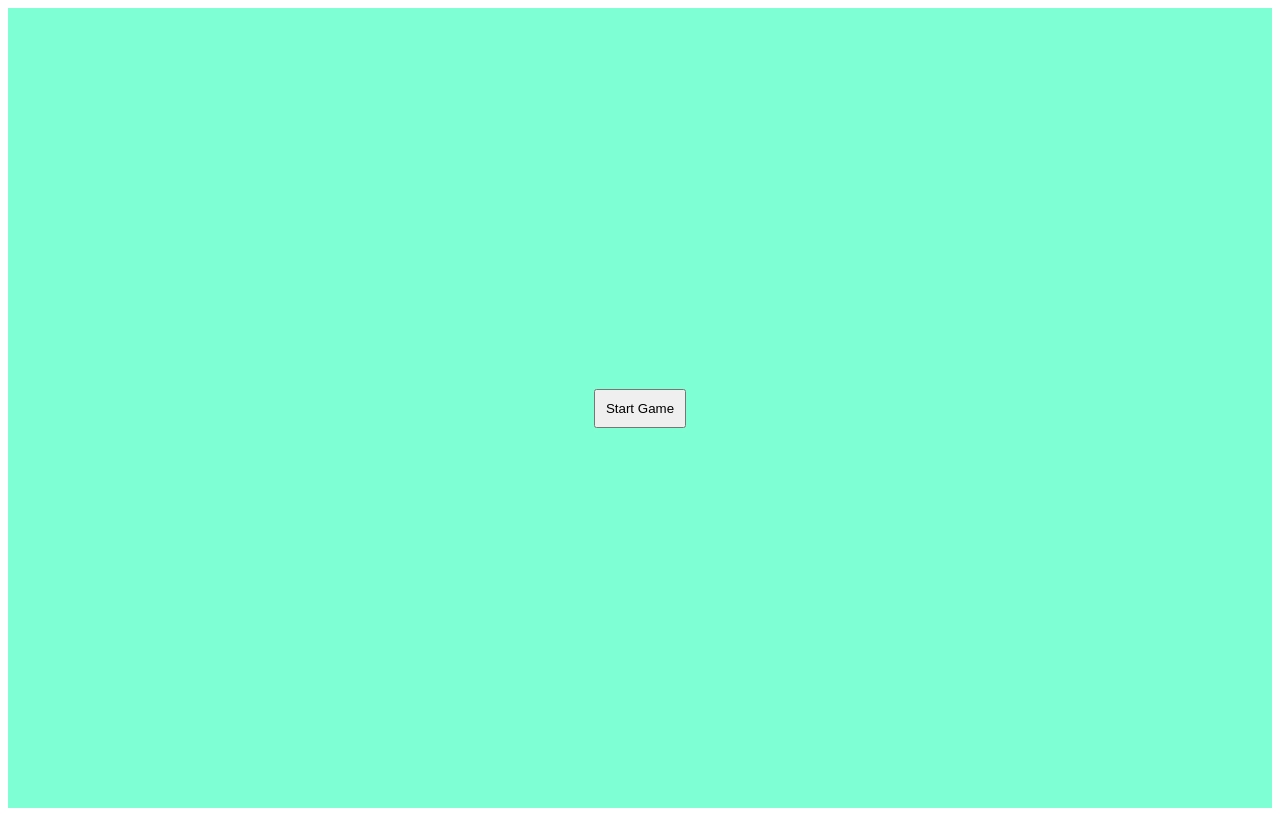
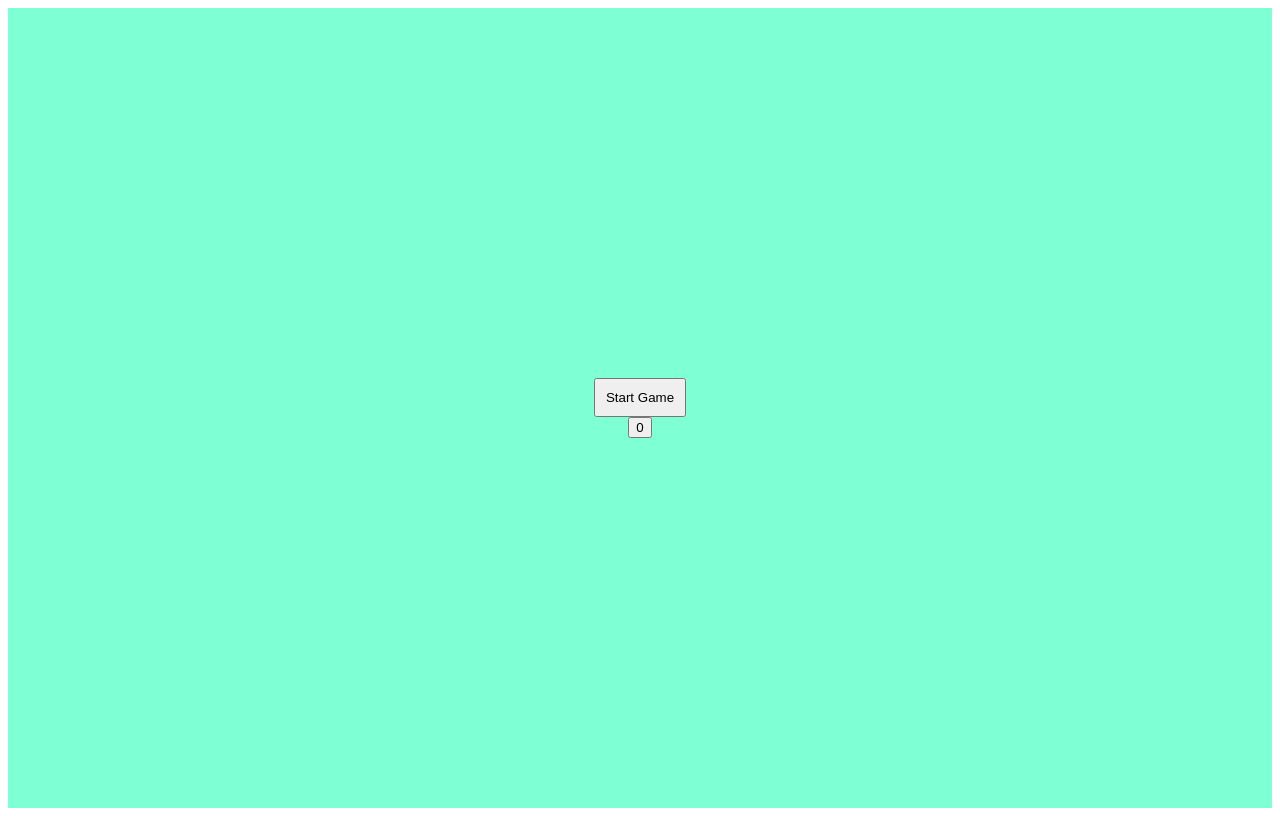
Before and after one commit to Lo-rraine/ToDoList, a Vue app: page / in a window 1280 px wide. Built offline with nearby package versions, Linux system fonts and the light colour scheme.

Commit message:
basic state implementatiopn

```diff
--- a/src/stores/game.ts
+++ b/src/stores/game.ts
@@ -1,6 +1,11 @@
 import { defineStore } from 'pinia';
-export const useGame = defineStore({
-    id: 'game', state: () => ({
-
+export const useGame = defineStore(
+    'game',
+    {
+        state: () => ({ count: 0 }),
+        actions: {
+            increase() {
+                this.count++
+            }
+        }
     })
-})
--- a/src/views/home.vue
+++ b/src/views/home.vue
@@ -1,14 +1,21 @@
 <script lang="ts" setup>
 import { useRouter } from "vue-router";
-const router = useRouter()
+import { useGame } from "@/stores/game";
+
+const router = useRouter();
 function startGame() {
-  router.push('/selectionScreen')
+  router.push('/selectionScreen');
 }
+
+const number = useGame();
+
+
 </script>
 
 <template>
   <div class="screen">
     <button class="start-button" @click="startGame">Start Game</button>
+    <button @click="number.increase">{{number.count}}</button>
   </div>
 </template>
 
@@ -25,5 +32,4 @@ function startGame() {
 .start-button {
   padding: 10px;
 }
-
 </style>
```
